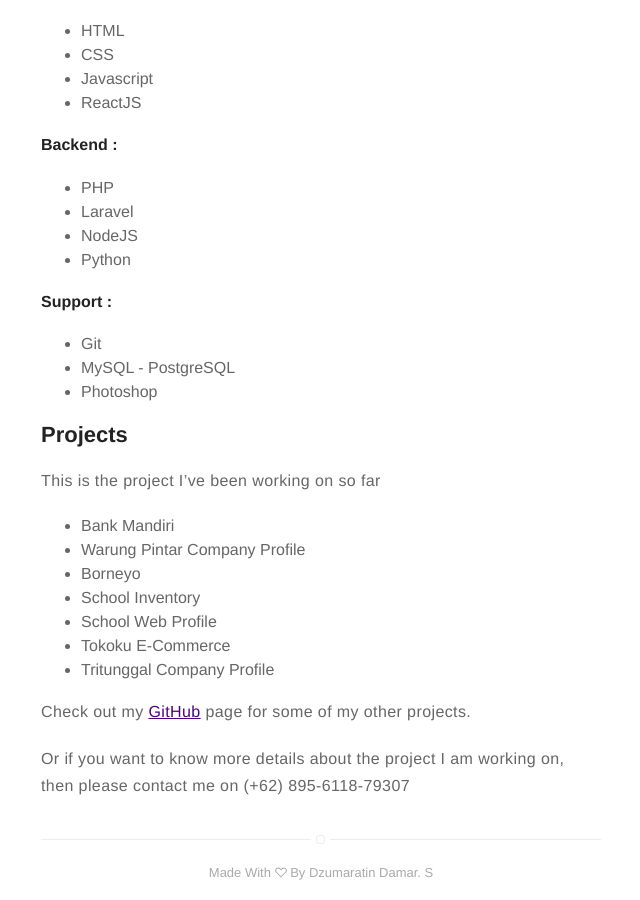
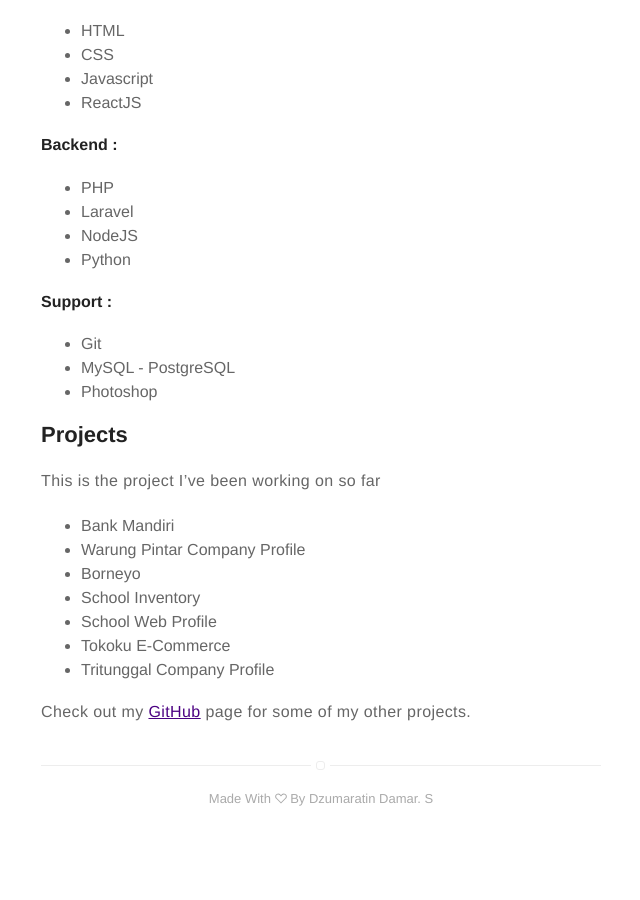
Before and after one commit to dzdamars/dzdamar-personal, a Jekyll site: the page built from about.md, in a window 1280 px wide and 900 px high, scrolled down 1238 px. Shown: the whole window, without its empty margins (319-959 px from the left). Built offline with Jekyll 4.4.1, drawn with Linux system fonts in a browser that asks for light colours; after the commit the page ends 2064 px from its top, so only the background shows below that.

Commit message:
Update about.md

```diff
--- a/about.md
+++ b/about.md
@@ -63,6 +63,4 @@ This is the project I've been working on so far
 
 Check out my [GitHub][1] page for some of my other projects.
 
-Or if you want to know more details about the project I am working on, then please contact me on (+62) 895-6118-79307
-
 [1]: https://github.com/dzdamars
```
